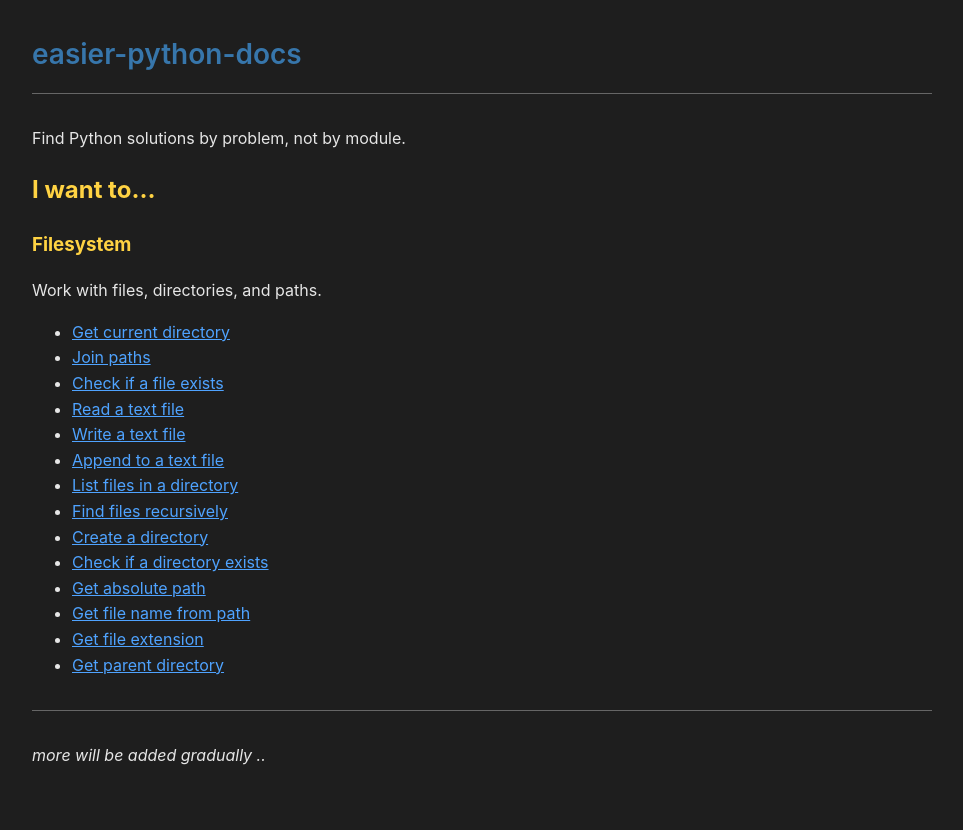
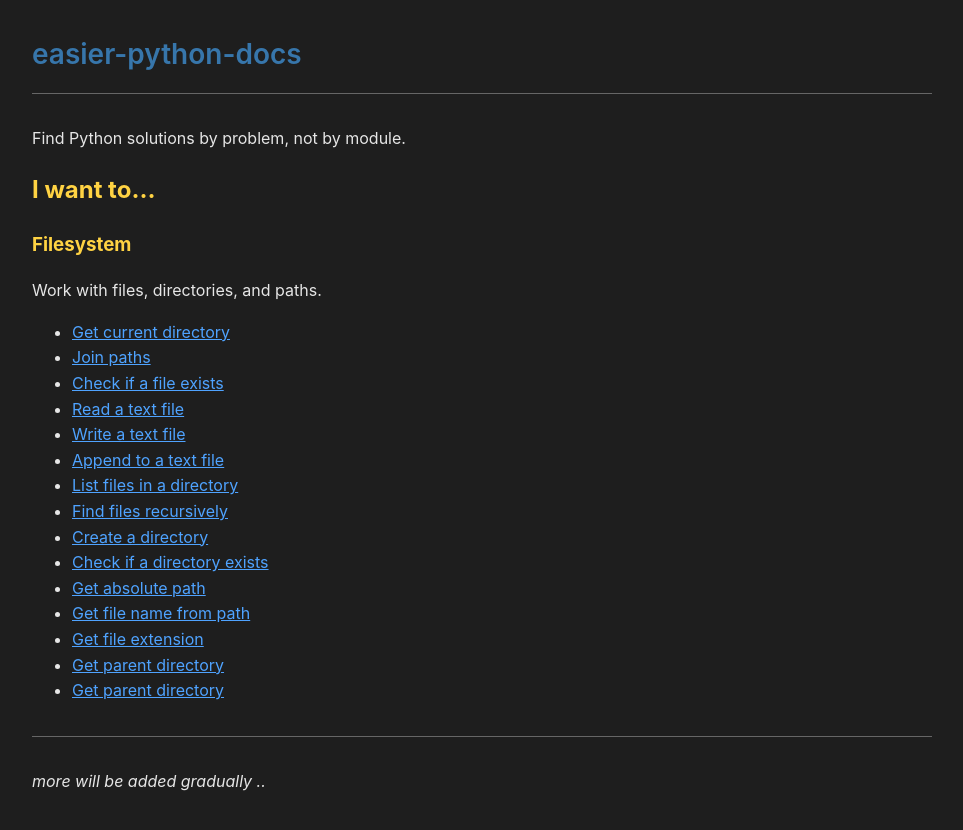
Before and after one commit to jbakchr/easier-python-docs, a Jekyll site: the page built from index.md, in a window 1280 px wide. Shown: the top 830 px of the page, without its empty margins (158-1121 px from the left). Built offline with Jekyll 4.4.1, drawn with Linux system fonts in a browser that asks for light colours.

Commit message:
docs(index): add link to resolve‐relative‐paths documentation

```diff
--- a/index.md
+++ b/index.md
@@ -24,6 +24,7 @@ Work with files, directories, and paths.
 - [Get file name from path](filesystem/get-file-name-from-path)
 - [Get file extension](filesystem/get-file-extension)
 - [Get parent directory](filesystem/get-parent-directory)
+- [Get parent directory](filesystem/resolve-relative-paths)
 
 ---
 
```
